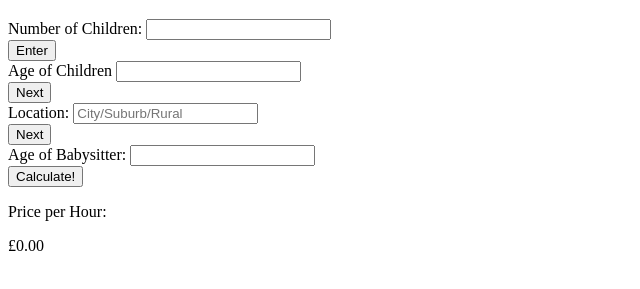
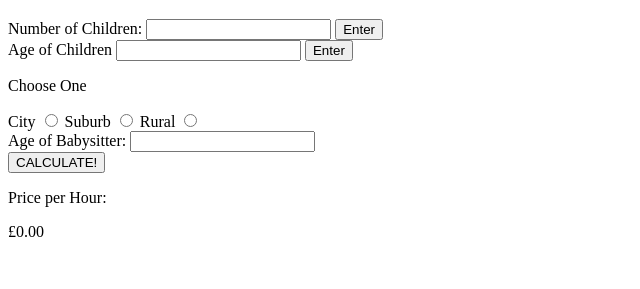
Before and after one commit to collettecahill/Babysitter-Calculator, a plain HTML site: page index.html in a window 1280 px wide. Shown: the part 61-350 px from the top of the page, without its empty margins (0-640 px from the left). Drawn offline with Linux system fonts and the light colour scheme.

Commit message:
More tidy up

```diff
--- a/index.html
+++ b/index.html
@@ -9,63 +9,50 @@
 <body>
   <h1>Babysitter Calculator</h1>
 
-    <!-- Number of Children Entry-->
-    <div id="number-of-children">
-      <form id="calc-age-inputs" action="#" onsubmit="genAgeValue(), createNewElement()" >
+  <form id="calc-hourly-rate" action="#">
+
+  <!-- Number of Children Entry-->
+    <div>
         <label for="number-of-children">Number of Children:</label>
-        <input id="X" type="number"  required>
-
-        <div id="next-button">
-          <input type="submit" value="Enter">
-        </div>
-
-      </form>
+        <input id="number-of-children" type="number">
+        <button type="button">Enter</button>
     </div>
 
     <!-- Age of Children Entry-->
-    <div id="age-of-children">
-      <form id="calc-price" action="#" onsubmit="#">
+    <div>
         <label for="age-of-children">Age of Children</label>
-        <input id="input-age-of-children" type="number" required>
-
-        <div id="next-button">
-          <input type="submit" value="Next">
-        </div>
-
-      </form>
+        <input id="age-of-children" type="number" required>
+        <button type="button">Enter</button>
     </div>
 
     <!-- Location Entry-->
-    <div id="location">
-      <form id="calc-price" action="#" onsubmit="#">
-        <label for="location">Location:</label>
-        <input id="location" type="select" placeholder="City/Suburb/Rural" name="location"  required>
-
-        <div class="next-button">
-          <input type="submit" value="Next">
-        </div>
-
-      </form>
+    <div>
+        <p>Choose One</p>
+        <label for="city">City</label>
+        <input id="city" type="radio" placeholder="City" name="location">
+        <label for="suburb">Suburb</label>
+        <input id="suburb" type="radio" placeholder="Suburb" name="location">
+        <label for="rural">Rural</label>
+        <input id="rural" type="radio" placeholder="Rural" name="location">
     </div>
 
      <!-- Age of Babysitter Entry-->
-     <div id="age-of-sitter">
-      <form id="calc-price" action="#" onsubmit="#">
+     <div>
        <label for="age-of-sitter">Age of Babysitter:</label>
        <input id="age-of-sitter" type="number" required>
-      </form>
     </div>
 
     <!-- Calculate Hourly Rate-->
 
-    <div id="calc-button">
-      <input type="submit" value="Calculate!">
+    <div>
+      <input type="submit" value="CALCULATE!">
     </div>
 
     <div>
       <p>Price per Hour:</p>
       <p id="total-price">£0.00</p>
     </div>
+</form>
 
 
     <script src="script.js""></script>
--- a/script.js
+++ b/script.js
@@ -1,15 +1,6 @@
 
 //Capture the value for age entry inputs
 
-function genAgeValue() {
-    let childrenInput = document.getElementById("X")
-    let noOfElements = childrenInput.value
-    console.log(noOfElements)
-    if (noOfElements >= 2) {
-        let newElement = document.getElementById("input-age-of-children")
-        newElement.insertAdjacentHTML("afterend", "<p>test</p>")
-    }
-}
 
 //Create age entry input for 'age of children'
 
@@ -21,8 +12,9 @@ function createNewElement() {
     addInput.type = "number"
     addInput.idName = "age-of-children"
     addInput.required
+    console.log(addLabel)
 
-    document.getElementById("age-of-children").appendChild(addLabel, addInput)
+    // document.getElementById("age-of-children").appendChild(addLabel, addInput)
 
 }
 
@@ -38,3 +30,15 @@ function calcPrice() {
     const totalPrice = document.getElementById("total-price")
     totalPrice.textContent = "£" + (childrenInput.value*10).toFixed(2)
 }
+
+const myButton = document.querySelector("#number-of-children + button");
+console.log(myButton)
+myButton.addEventListener("click", () => {
+    let childrenInput = document.getElementById("number-of-children")
+    let noOfElements = childrenInput.value
+    if (noOfElements >= 2) {
+        let newElement = document.getElementById("age-of-children")
+        const createNew = createNewElement()
+        newElement.insertAdjacentHTML("afterend", createNew)
+    }
+})
```
